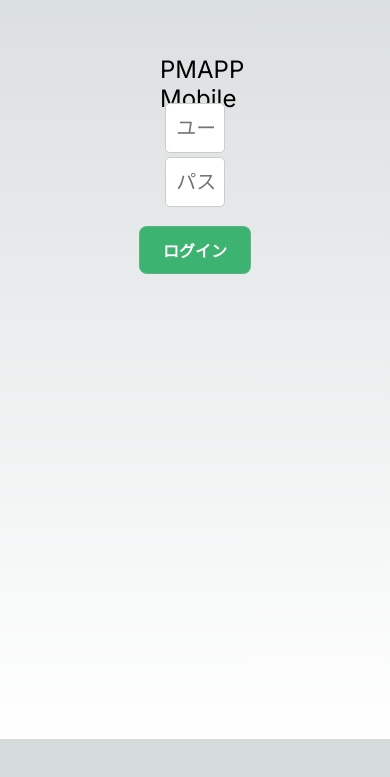
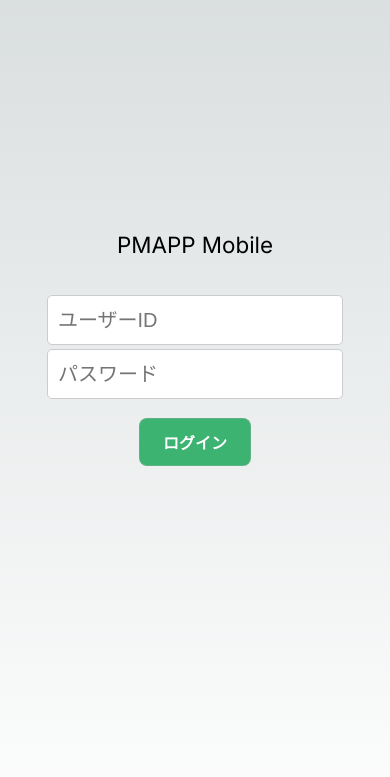
Before and after one commit to Yu-Mo-13/pmapp-mobile-client, a Next.js app: page / in a window 390 px wide. Shown: the part 105-882 px from the top of the page. Before the commit the page ends 844 px from the top, so only its background shows below. Built offline with nearby package versions, Linux system fonts and the light colour scheme.

Commit message:
checkpoint:login

```diff
--- a/src/app/components/apptitle.tsx
+++ b/src/app/components/apptitle.tsx
@@ -6,8 +6,8 @@ export const AppTitle = (props: AppTitleProps) => {
 
   const captionStyle: CSS.Properties = {
     width: "100%",
-    height: "3rem",
-    fontSize: "1.5rem",
+    height: "4rem",
+    fontSize: "1.4rem",
     textAlign: "center",
   };
 
--- a/src/app/page.module.css
+++ b/src/app/page.module.css
@@ -3,7 +3,8 @@
   flex-direction: column;
   justify-content: space-between;
   align-items: center;
-  padding: 6rem;
+  margin-top: 8rem;
+  padding: 20rem;
   min-height: 100vh;
 }
 
@@ -143,8 +144,12 @@
 
 /* Mobile */
 @media (max-width: 700px) {
+  .main {
+    padding: 12rem 0.3rem;
+  }
+
   .content {
-    padding: 4rem;
+    padding: 1rem;
   }
 
   .grid {
```
